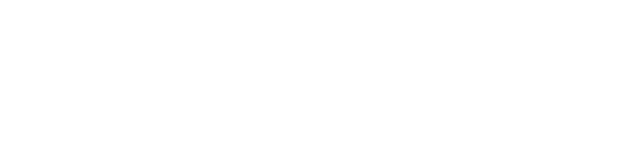
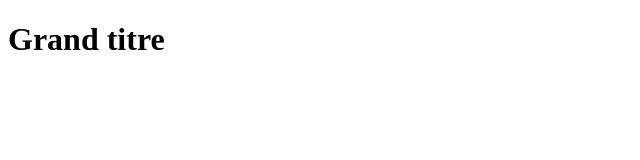
Before and after one commit to amine-ship/git_flow_test, a plain HTML site: page index.html in a window 1280 px wide. Shown: the whole page, without its empty margins (0-640 px from the left). Drawn offline with Linux system fonts and the light colour scheme.

Commit message:
Ajout grand titre

```diff
--- a/index.html
+++ b/index.html
@@ -3,7 +3,7 @@
 <title>Bonjour git</title>
 
 <body>
-
+    <h1>Grand titre</h1>
 </body>
 
 </html>
```
